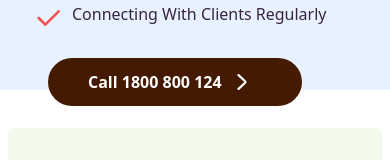
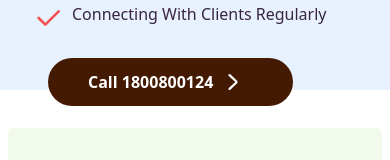
Before and after one commit to scrumvisualize/robndissite, a React (Create React App) app: page / in a window 390 px wide. Shown: the part 480-640 px from the top of the page. Built offline with nearby package versions, Linux system fonts and the light colour scheme; no server answers.

Commit message:
Phone added

```diff
--- a/src/client/components/Home.js
+++ b/src/client/components/Home.js
@@ -9,11 +9,12 @@ import Footer from './footer';
 import Guide from './guide';
 
 const Home = () => {
-  const phoneNumber = '1800 800 124'; // Replace this with the actual phone number
+  const phoneNumber = '1800800124'; // Replace this with the actual phone number
 
   const handlePhoneNumberClick = () => {
     window.location.href = `tel:${phoneNumber}`;
   };
+
   return (
 
     <div className='flex-wrap relative'>
@@ -64,7 +65,8 @@ const Home = () => {
             </li>
           </ul>
           <button className="flex justify-start mx-4 mb-4 select-none bg-amber-950 hover:bg-blue-700 text-white font-bold py-2 px-10 rounded-full">
-            <span onClick={handlePhoneNumberClick} className='mt-1'>Call 1800 800 124</span>
+            {/* <span onClick={handlePhoneNumberClick} className='mt-1'>Call 1800 800 124</span> */}
+            <a href="tel:1800800124" className='mt-1'>Call 1800800124</a>
             <svg className="w-4 h-4 text-slate-50 mx-3 mt-2 mb-2 dark:text-white" aria-hidden="true" xmlns="http://www.w3.org/2000/svg" fill="none" viewBox="0 0 8 14">
               <path stroke="currentColor" strokeLinecap="round" strokeLinejoin="round" strokeWidth="2" d="m1 13 5.7-5.326a.909.909 0 0 0 0-1.348L1 1" />
             </svg>
--- a/src/client/components/serviceImages.js
+++ b/src/client/components/serviceImages.js
@@ -62,7 +62,7 @@ const ThreeColumnImageLayout = () => {
                         className="w-full h-[419px] mb-2"
                     />
                     <p className="bg-slate-200 bg-opacity-30 p-4 text-left">
-                        {buttonStates.serviceBox3 ? serviceBox1Text : `${serviceBox3Text.substring(0, 192)} `}
+                        {buttonStates.serviceBox3 ? serviceBox3Text : `${serviceBox3Text.substring(0, 192)} `}
                         <button id="serviceBox3" onClick={() => handleClick("serviceBox3")} className="flex justify-center items-center select-none bg-[#fafafa] text-blue-900 rounded-full border border-2 border-[#F27267] w-[150px] md:h-[30px] mx-20 mb-20 md:mx-36 my-2 md:mb-20">
                             {buttonStates.serviceBox3 ? "Read less" : "Read more..."}
                         </button>
```
